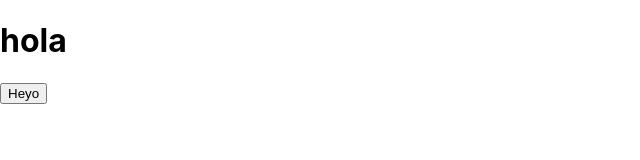
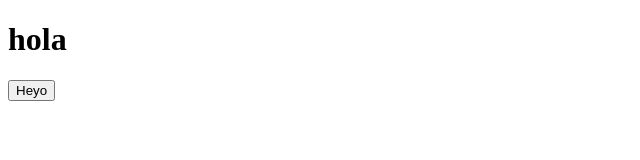
Before and after one commit to uchihamalolan/vite-react-ts, a React (Vite) app: page / in a window 1280 px wide. Shown: the top 160 px of the page, without its empty margins (0-640 px from the left). Built offline with nearby package versions, Linux system fonts and the light colour scheme.

Commit message:
chore(global): adds new nano css reset

```diff
--- a/src/index.css
+++ b/src/index.css
@@ -1,3 +1,5 @@
+@import './styles/reset.css'
+
 body {
   margin: 0;
   font-family: -apple-system, BlinkMacSystemFont, 'Segoe UI', 'Roboto', 'Oxygen', 'Ubuntu',
--- /dev/null
+++ b/src/styles/reset.css
@@ -0,0 +1,37 @@
+/*** The new CSS Reset - version 1.3.1 (last updated 28.10.2021) ***/
+
+/*
+    Remove all the styles of the "User-Agent-Stylesheet", except for the 'display' property
+    - The "symbol *" part is to solve Firefox SVG sprite bug
+ */
+ *:where(:not(iframe, canvas, img, svg, video):not(svg *, symbol *)) {
+  all: unset;
+  display: revert;
+}
+
+/* Preferred box-sizing value */
+*,
+*::before,
+*::after {
+  box-sizing: border-box;
+}
+
+/* Remove list styles (bullets/numbers) */
+ol, ul {
+  list-style: none;
+}
+
+/* For images to not be able to exceed their container */
+img {
+  max-width: 100%;
+}
+
+/* removes spacing between cells in tables */
+table {
+  border-collapse: collapse;
+}
+
+/* revert the 'white-space' property for textarea elements on Safari */
+textarea {
+  white-space: revert;
+}
```
